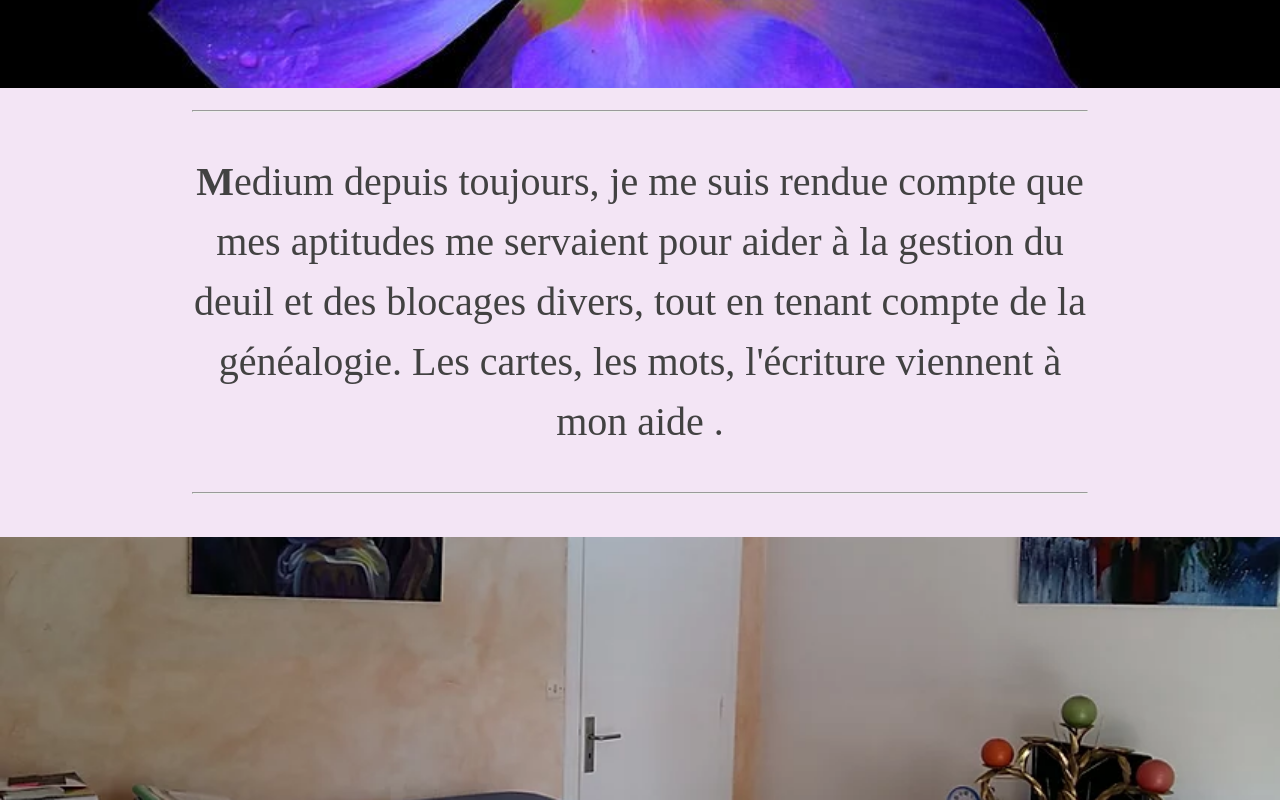
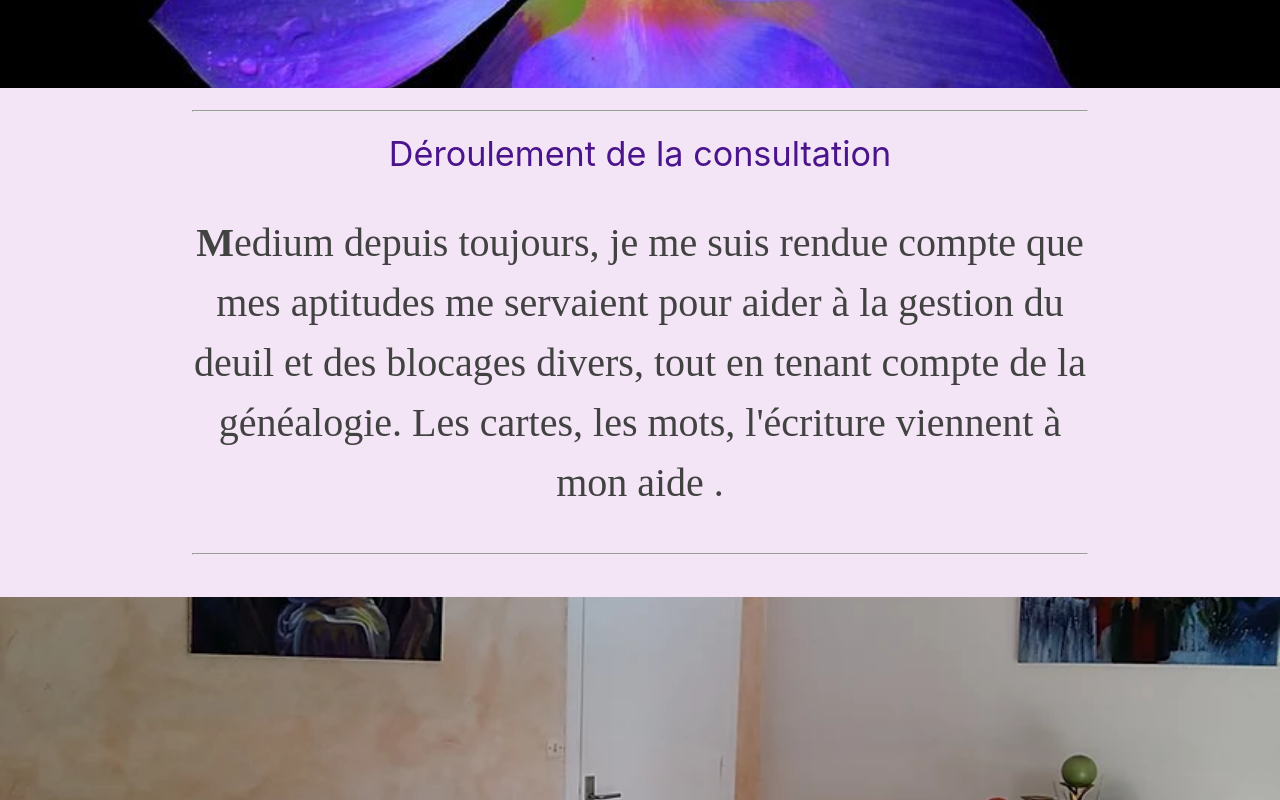
Before and after one commit to stephanevanpe/Khrisma, a React (Create React App) app: page / in a window 1280 px wide. Shown: the part 1580-2380 px from the top of the page. Built offline with nearby package versions, Linux system fonts and the light colour scheme.

Commit message:
adding a title in the second card of the home page

```diff
--- a/src/pages/Home.jsx
+++ b/src/pages/Home.jsx
@@ -23,9 +23,7 @@ const Home = () => {
 					<div className='row container'>
 						<hr />
 						<h1 className='yellow-text text-darken-3'>
-							<img alt='' src={Deco1} />
-							{' '}Khrisma{' '}
-							<img alt='' src={Deco2} />
+							<img alt='' src={Deco1} /> Khrisma <img alt='' src={Deco2} />
 						</h1>
 						<h4 className='header purple-text text-darken-4'> Medium de naissance - magnétisme holistique - coupeur de feu et de rayons - Maître Reiki</h4>
 						<p className='grey-text text-darken-3 lighten-3' style={{ fontFamily: 'Snell Roundhand, cursive', fontSize: '40px' }}>
@@ -44,6 +42,7 @@ const Home = () => {
 				<div className='section purple lighten-5'>
 					<div className='row container'>
 						<hr />
+						<h4 className='header purple-text text-darken-4'>Déroulement de la consultation</h4>
 						<p className='grey-text text-darken-3 lighten-3' style={{ fontFamily: 'Snell Roundhand, cursive', fontSize: '40px', textIndent: '2' }}>
 							<b>M</b>edium depuis toujours, je me suis rendue compte que mes aptitudes me servaient pour aider à la gestion du deuil et des blocages divers,
 							tout en tenant compte de la généalogie. Les cartes, les mots, l'écriture viennent à mon aide .
```
